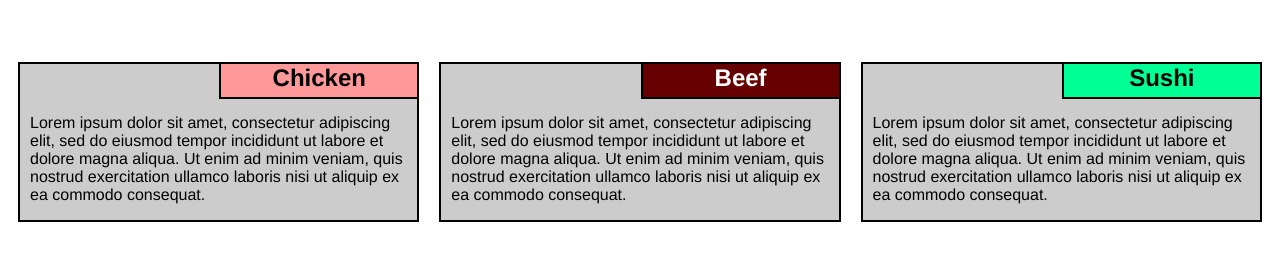
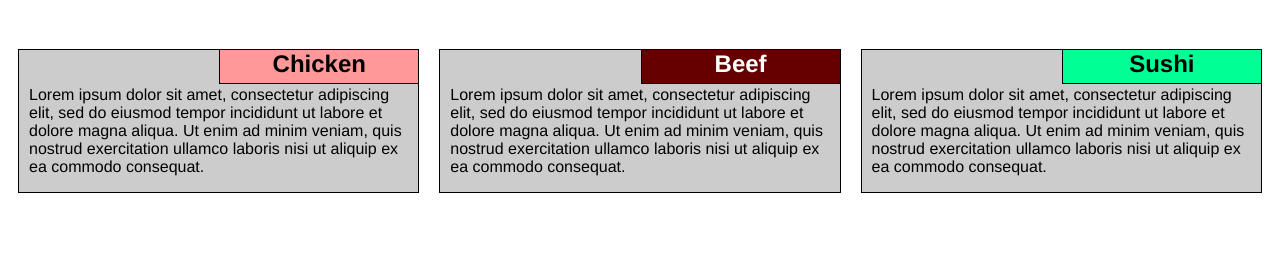
Before and after one commit to Saikirangogi/JHU_H5C3JS, a plain HTML site: page assignment2/index.html in a window 1280 px wide. Shown: the part 90-350 px from the top of the page. Drawn offline with Linux system fonts and the light colour scheme.

Commit message:
Modified code css

```diff
--- a/assignment2/css/style.css
+++ b/assignment2/css/style.css
@@ -21,26 +21,25 @@ h1 {
 
 p {
     clear: right;
-    margin-top: 50px;
     margin-right: auto;
     margin-left: auto;
 }
 
 .container {
-    border: 2px solid black;
+    border: 1px solid black;
     padding: 0px 10px;
-    margin: 15px 10px;
+    margin: 2px 10px 15px 10px;
     background-color: #cccccc;
 
 }
 
 h2 {
     font-size: 1.5em;
-    border: 2px solid black;
+    border: 1px solid black;
     float: right;
     position: relative;
     padding: 0px 10px 5px;
-    margin: -2px -12px 2px 5px;
+    margin: -1px -11px 2px 5px;
     width: 200px;
     text-align: center;
 }
```
